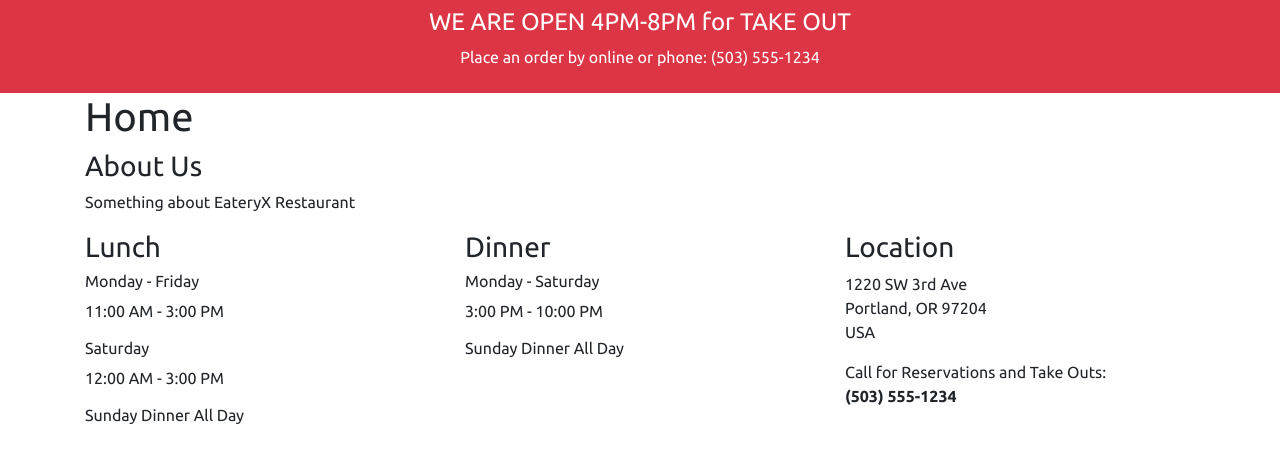
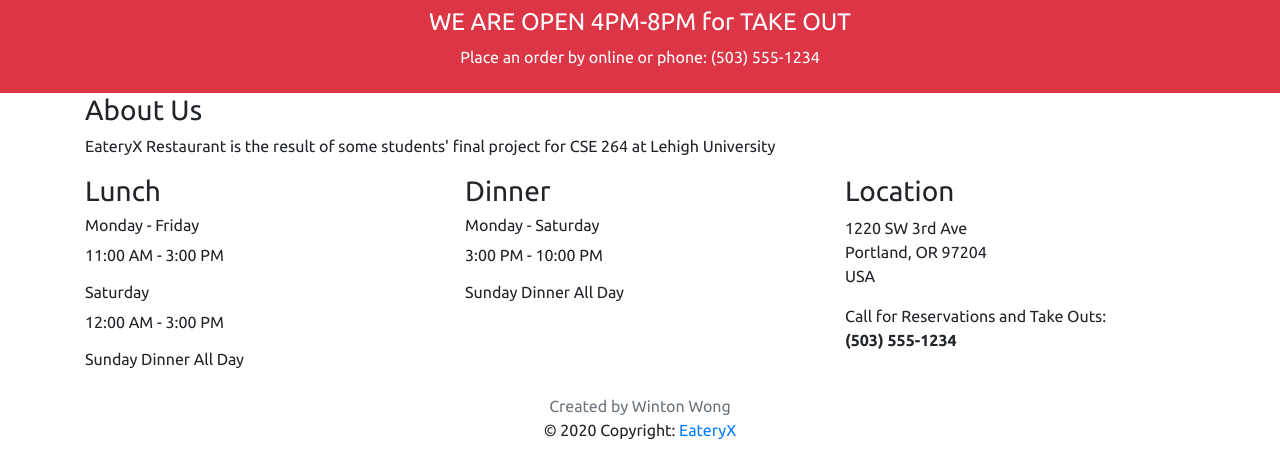
Before and after one commit to wintonw/final-project-webx, a Django app: page / in a window 1280 px wide. Shown: the part 56-510 px from the top of the page. Run offline with Django 3.2, Linux system fonts and the light colour scheme; some libraries are stand-ins or nearby versions.

Commit message:
added some des

```diff
--- a/restaurants/templates/index.html
+++ b/restaurants/templates/index.html
@@ -14,11 +14,10 @@
     </span>
 </div>
 <div class="container">
-    <h1>Home</h1>
     <div class="row">
         <div class="col">
             <h3>About Us</h3>
-            <p>Something about EateryX Restaurant</p>
+            <p>EateryX Restaurant is the result of some students' final project for CSE 264 at Lehigh University</p>
         </div>
     </div>
 
```
